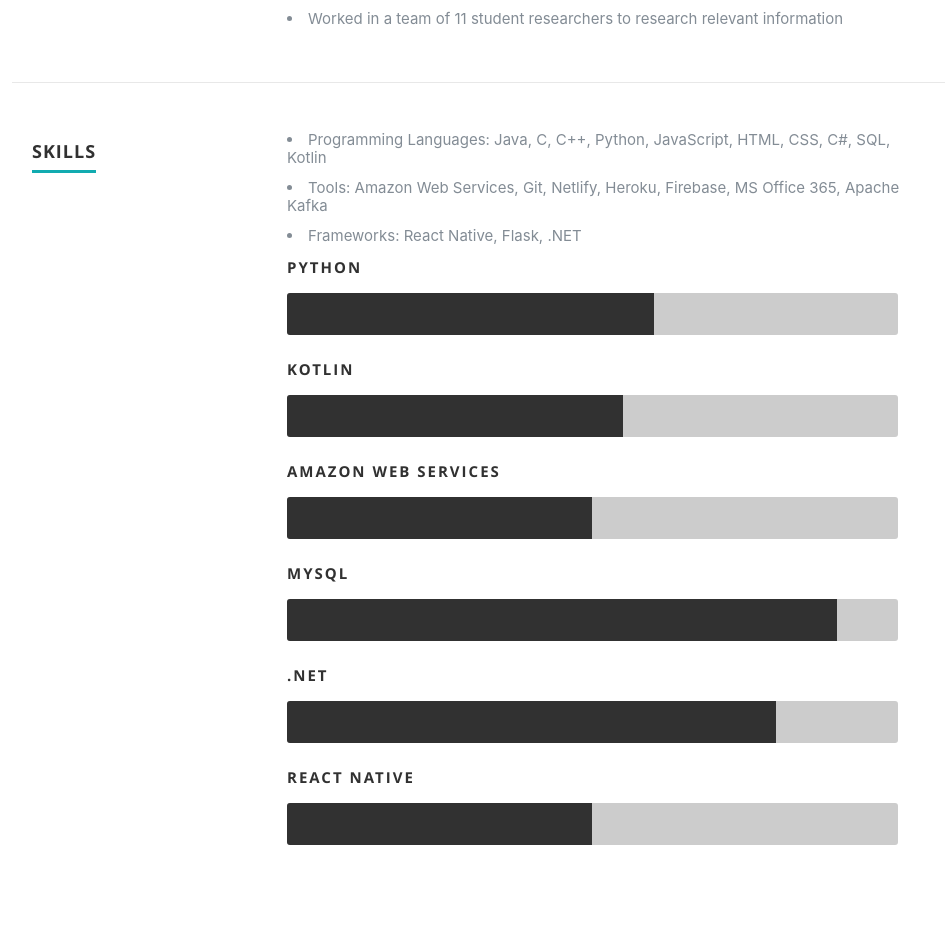
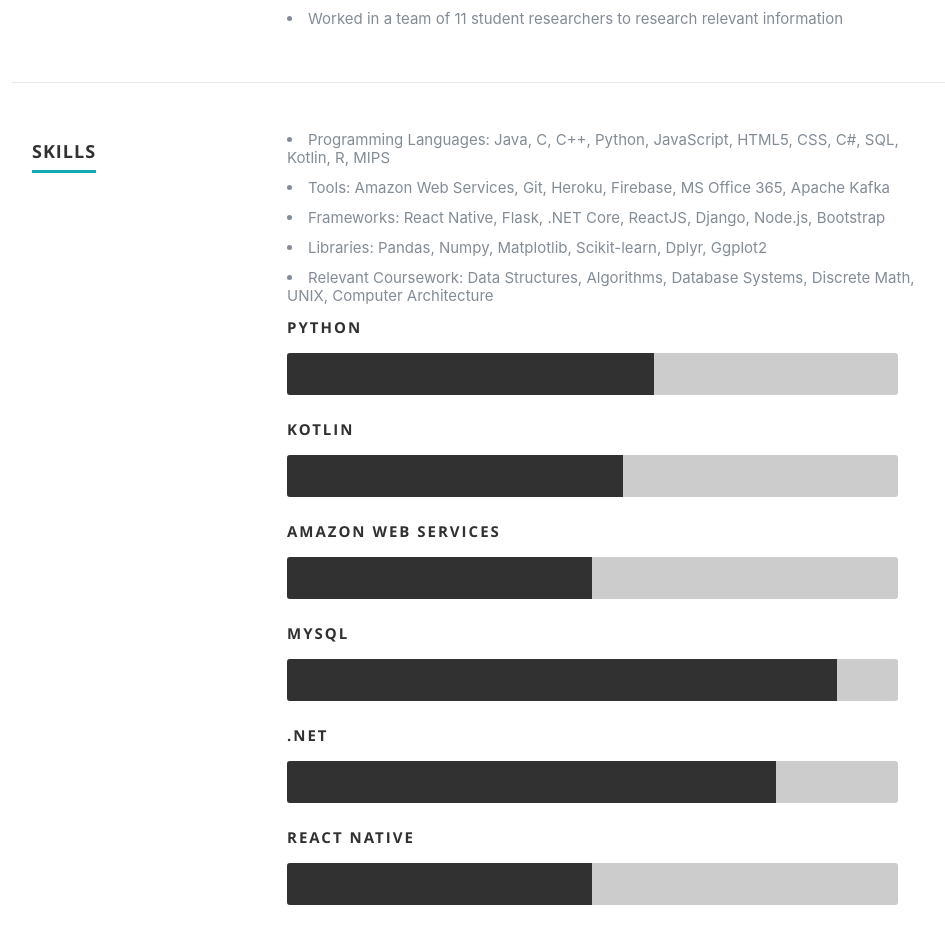
Before and after one commit to jpspecter/portfolio, a React (Create React App) app: page / in a window 1280 px wide. Shown: the part 2645-3573 px from the top of the page, without its empty margins (118-1063 px from the left). Built offline with nearby package versions, Linux system fonts and the light colour scheme.

Commit message:
skill update

```diff
--- a/src/components/resume/resume.js
+++ b/src/components/resume/resume.js
@@ -97,9 +97,11 @@ export default class Header extends Component {
             <h1><span>Skills</span></h1>
           </div>
           <div className="nine columns main-col">
-            <li>Programming Languages: Java, C, C++, Python, JavaScript, HTML, CSS, C#, SQL, Kotlin</li>
-            <li>Tools: Amazon Web Services, Git, Netlify, Heroku, Firebase, MS Office 365, Apache Kafka</li>
-            <li>Frameworks: React Native, Flask, .NET</li>
+            <li>Programming Languages: Java, C, C++, Python, JavaScript, HTML5, CSS, C#, SQL, Kotlin, R, MIPS</li>
+            <li>Tools: Amazon Web Services, Git, Heroku, Firebase, MS Office 365, Apache Kafka</li>
+            <li>Frameworks: React Native, Flask, .NET Core, ReactJS, Django, Node.js, Bootstrap</li>
+            <li>Libraries: Pandas, Numpy, Matplotlib, Scikit-learn, Dplyr, Ggplot2</li>
+            <li>Relevant Coursework: Data Structures, Algorithms, Database Systems, Discrete Math, UNIX, Computer Architecture</li>
             <div className="bars">
               <ul className="skills">
                 <li><span className="bar-expand photoshop" /><em>Python</em></li>
```
